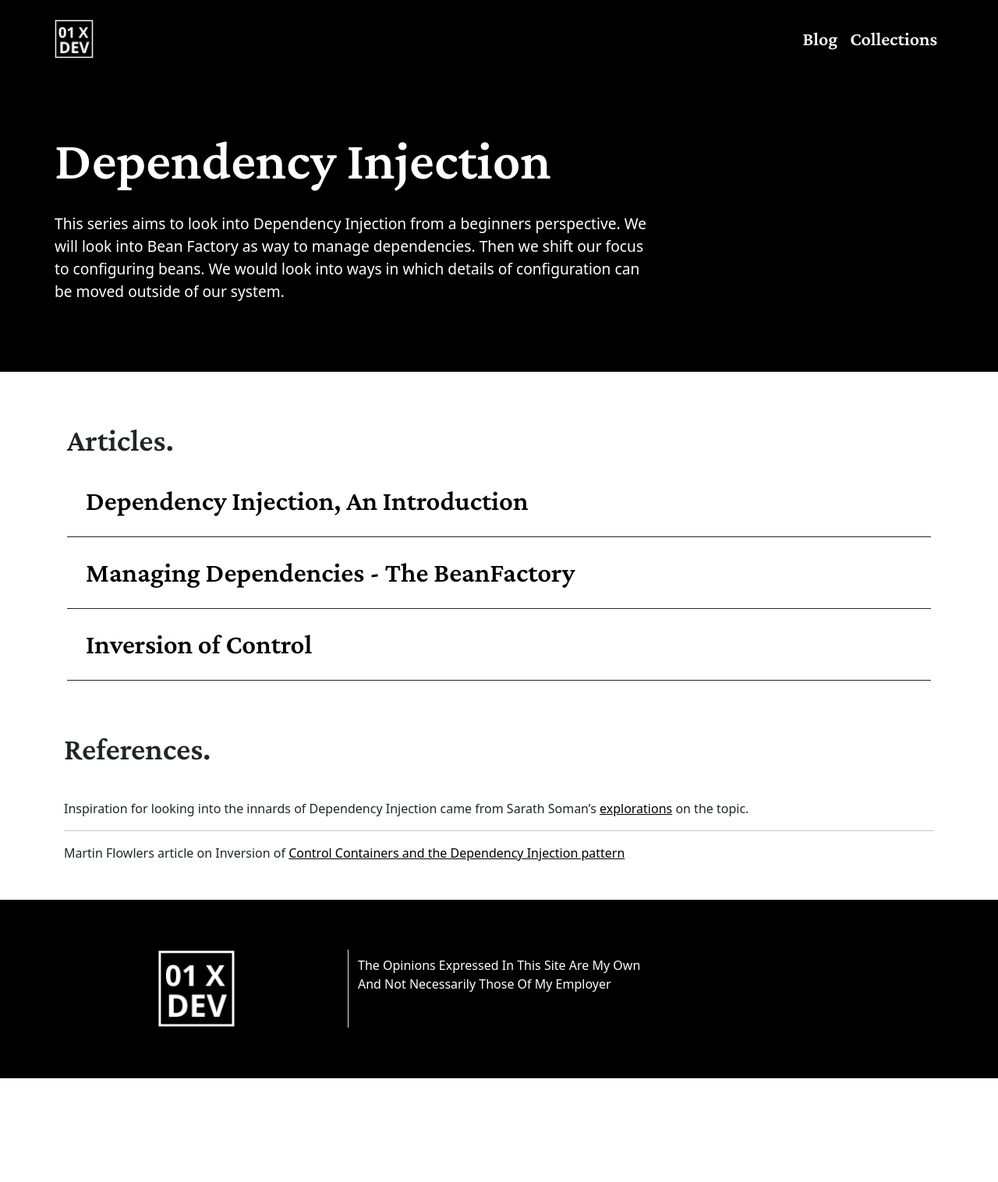
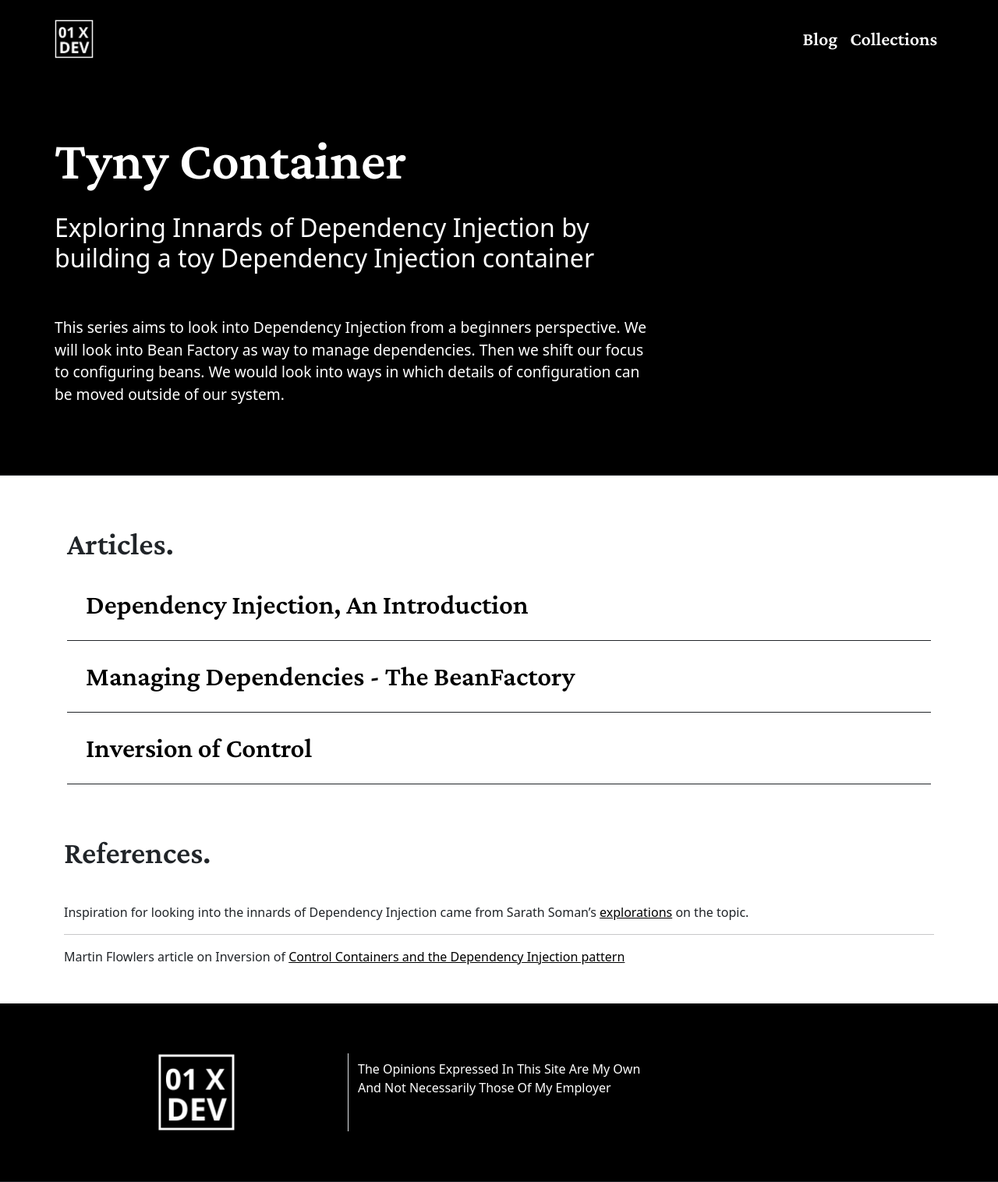
Before and after one commit to 01xdev/01xdev.github.io, a Jekyll site: the page built from collections/dependency-injection.md, in a window 1280 px wide. Shown: the whole page at 78% size. Built offline with Jekyll 4.4.1, drawn with Linux system fonts in a browser that asks for light colours; before the commit the page ends 1383 px from its top, so only the background shows below that.

Commit message:
updating DI article

```diff
--- a/_layouts/collection.html
+++ b/_layouts/collection.html
@@ -4,7 +4,7 @@
     <meta charset="UTF-8">
     <meta http-equiv="X-UA-Compatible" content="IE=edge">
     <meta name="viewport" content="width=device-width, initial-scale=1.0">
-    <title>{{page.title}}</title>
+    <title>{{page.title}} - {{page.subtitle}}</title>
     <link href="https://cdn.jsdelivr.net/npm/bootstrap@5.2.3/dist/css/bootstrap.min.css" rel="stylesheet" integrity="sha384-rbsA2VBKQhggwzxH7pPCaAqO46MgnOM80zW1RWuH61DGLwZJEdK2Kadq2F9CUG65" crossorigin="anonymous">
     <link rel="stylesheet" href="/assets/css/style.css">
     <link rel="preconnect" href="https://fonts.googleapis.com">
@@ -20,6 +20,9 @@
         <div class="collection-title container">
             <div class="col-7">
                 <h1>{{page.title}}</h1>
+            </div>
+            <div class="sub col-md-8  py-4">
+                <h2>{{page.subtitle}}</h2>
             </div>
             <div class="sub col-md-8  py-md-4">
                 {{page.summary}}
--- a/assets/css/style.css
+++ b/assets/css/style.css
@@ -5,6 +5,10 @@
 
 .head .collection-title{
     padding: calc(2rem + 2.9vw) 0 calc(4rem);
+}
+
+.head .collection-title h2{
+    font-weight: 300;
 }
 
 .head .collection-sub{
@@ -117,7 +121,7 @@ div.highlight{
     padding-inline: 20px;
     background: white;
     position: absolute;
-    right: 10px;
+    right: 25px;
 }
 
 .item .heading{
--- a/collections/dependency-injection.md
+++ b/collections/dependency-injection.md
@@ -1,6 +1,7 @@
 ---
 layout: collection
-title:  "Dependency Injection"
+title:  "Tyny Container"
+subtitle: "Exploring Innards of Dependency Injection by building a toy Dependency Injection container"
 collection: "DEPENDENCY INJECTION"
 summary: "This series aims to look into Dependency Injection from a beginners perspective. We will look into Bean Factory as way to manage dependencies. Then we shift our focus to configuring beans. We would look into ways in which details of configuration can be moved outside of our system."
 ---
```
